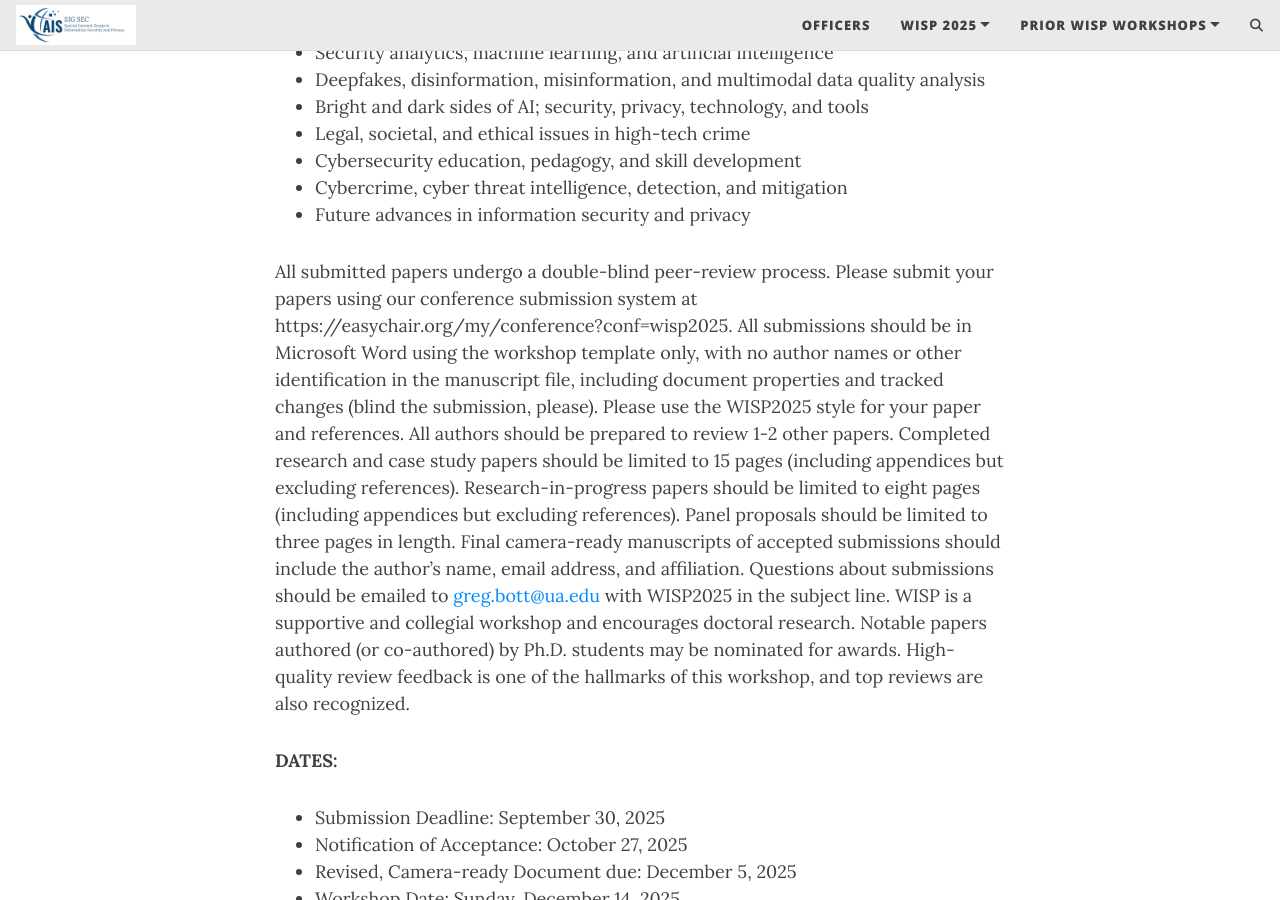
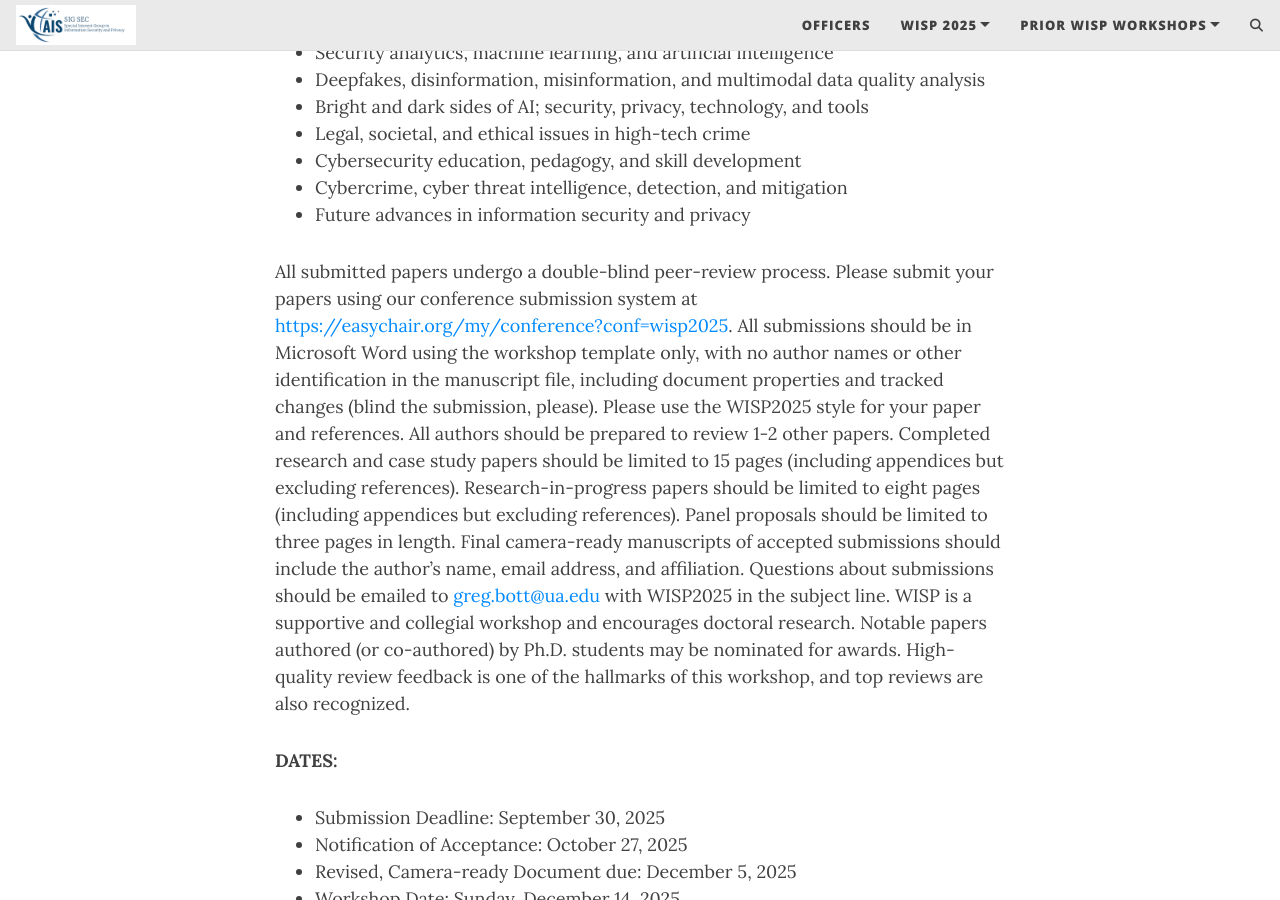
Before and after one commit to ais-sigsec/ais-sigsec.github.io, a Jekyll site: the page built from _posts/2025-09-04-wisp-2025.md, in a window 1280 px wide and 900 px high, scrolled down 1288 px. Built offline with Jekyll 4.4.1, drawn with Linux system fonts in a browser that asks for light colours; comment, search, counter and statistics services are not loaded.

Commit message:
fix url link

```diff
--- a/_posts/2025-09-04-wisp-2025.md
+++ b/_posts/2025-09-04-wisp-2025.md
@@ -32,7 +32,7 @@
 - Cybercrime, cyber threat intelligence, detection, and mitigation
 - Future advances in information security and privacy
 
-All submitted papers undergo a double-blind peer-review process. Please submit your papers using our conference submission system at https://easychair.org/my/conference?conf=wisp2025. All submissions should be in Microsoft Word using the workshop template only, with no author names or other identification in the manuscript file, including document properties and tracked changes (blind the submission, please). Please use the WISP2025 style for your paper and references. All authors should be prepared to review 1-2 other papers. Completed research and case study papers should be limited to 15 pages (including appendices but excluding references). Research-in-progress papers should be limited to eight pages (including appendices but excluding references). Panel proposals should be limited to three pages in length. Final camera-ready manuscripts of accepted submissions should include the author's name, email address, and affiliation. Questions about submissions should be emailed to <greg.bott@ua.edu> with WISP2025 in the subject line. WISP is a supportive and collegial workshop and encourages doctoral research. Notable papers authored (or co-authored) by Ph.D. students may be nominated for awards. High-quality review feedback is one of the hallmarks of this workshop, and top reviews are also recognized.
+All submitted papers undergo a double-blind peer-review process. Please submit your papers using our conference submission system at <https://easychair.org/my/conference?conf=wisp2025>. All submissions should be in Microsoft Word using the workshop template only, with no author names or other identification in the manuscript file, including document properties and tracked changes (blind the submission, please). Please use the WISP2025 style for your paper and references. All authors should be prepared to review 1-2 other papers. Completed research and case study papers should be limited to 15 pages (including appendices but excluding references). Research-in-progress papers should be limited to eight pages (including appendices but excluding references). Panel proposals should be limited to three pages in length. Final camera-ready manuscripts of accepted submissions should include the author's name, email address, and affiliation. Questions about submissions should be emailed to <greg.bott@ua.edu> with WISP2025 in the subject line. WISP is a supportive and collegial workshop and encourages doctoral research. Notable papers authored (or co-authored) by Ph.D. students may be nominated for awards. High-quality review feedback is one of the hallmarks of this workshop, and top reviews are also recognized.
 
 **DATES:**
 
```
